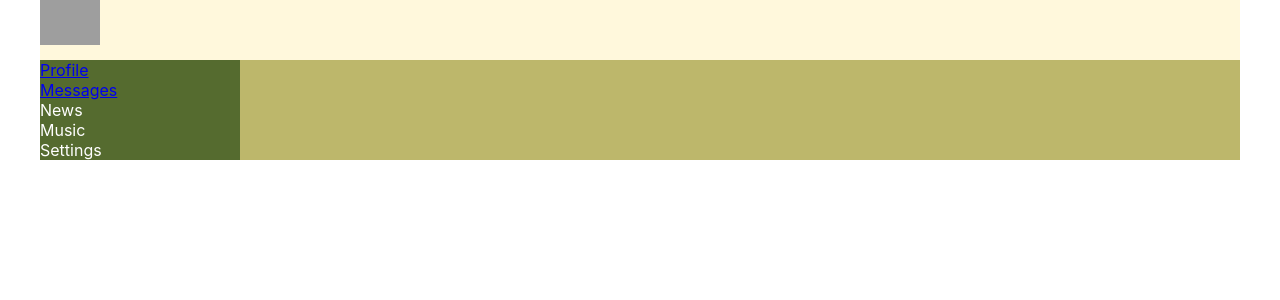
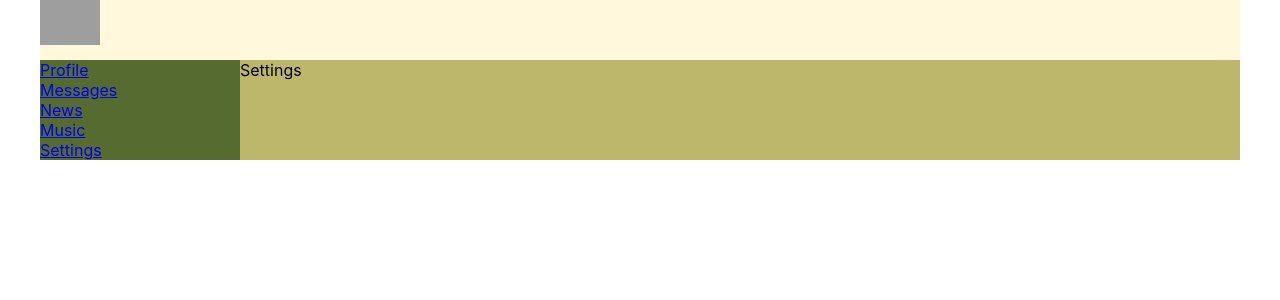
Before and after one commit to errydaycode/samurai-way-main, a React (Create React App) app: page /settings in a window 1280 px wide. Shown: the top 300 px of the page. Built offline with nearby package versions, Linux system fonts and the light colour scheme; grey boxes are pictures that could not be loaded.

Commit message:
new routes&browser-routers

```diff
--- a/src/App.tsx
+++ b/src/App.tsx
@@ -5,6 +5,9 @@
 import Profile from "./components/Profile/Profile";
 import Dialogs from "./components/Dialogs/Dialogs";
 import {BrowserRouter, Route} from "react-router-dom";
+import Music from "./components/Music/Music";
+import News from "./components/News/News";
+import Settings from "./components/Settings/Settings";
 
 
 const App = () => {
@@ -16,6 +19,9 @@
                 <div className='app-wrapper-content'>
                     <Route path={'/dialogs'} component={Dialogs}/>
                     <Route path={'/profile'} component={Profile}/>
+                    <Route path={'/music'} component={Music}/>
+                    <Route path={'/news'} component={News}/>
+                    <Route path={'/settings'} component={Settings}/>
                 </div>
             </div>
         </BrowserRouter>
--- /dev/null
+++ b/src/components/Music/Music.tsx
@@ -0,0 +1,12 @@
+import React from "react";
+import s from './Music.module.css'
+
+const Music = () => {
+    return (
+        <div>
+            Music
+        </div>
+    )
+}
+
+export default Music
--- a/src/components/Navbar/Navbar.tsx
+++ b/src/components/Navbar/Navbar.tsx
@@ -1,7 +1,5 @@
 import React from "react";
 import styles from './Navbar.module.css'
-
-
 
 
 const Navbar = () => {
@@ -14,13 +12,13 @@
                 <a href='/dialogs'>Messages</a>
             </div>
             <div className={styles.item}>
-                <a>News</a>
+                <a href='/news'>News</a>
             </div>
             <div className={styles.item}>
-                <a>Music</a>
+                <a href='/music'>Music</a>
             </div>
             <div className={styles.item}>
-                <a>Settings</a>
+                <a href='/settings'>Settings</a>
             </div>
         </nav>
     )
--- /dev/null
+++ b/src/components/News/News.tsx
@@ -0,0 +1,12 @@
+import React from "react";
+import s from './News.module.css'
+
+const News = () => {
+    return (
+        <div>
+            News
+        </div>
+    )
+}
+
+export default News
--- /dev/null
+++ b/src/components/Settings/Settings.tsx
@@ -0,0 +1,12 @@
+import React from "react";
+import s from './Settings.module.css'
+
+const Settings = () => {
+    return (
+        <div>
+            Settings
+        </div>
+    )
+}
+
+export default Settings
```
Also changed, not shown: src/components/Music/Music.module.css (added), src/components/News/News.module.css (added), src/components/Settings/Settings.module.css (added). Lines whose indentation alone changed are shown as unchanged.
